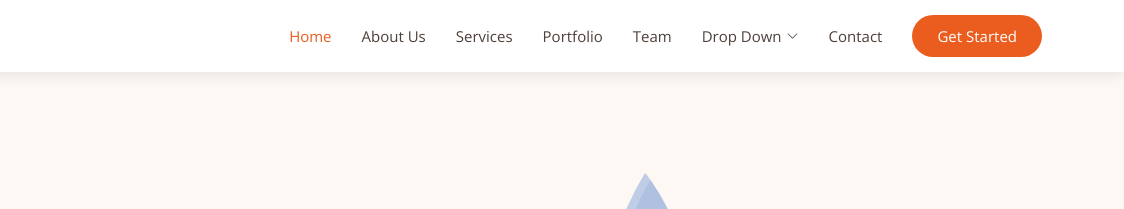
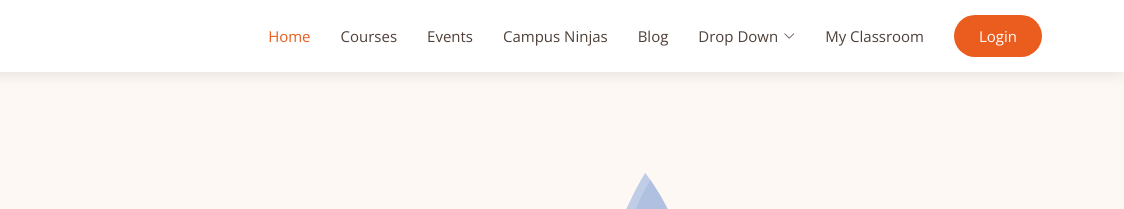
Before and after one commit to mdakram09/Coding-Ninjas-Events-Page-Clone, a website: page index.html in a window 1280 px wide. Shown: the top 209 px of the page, 156-1280 px from the left. Drawn offline with nearby package versions, Linux system fonts and the light colour scheme; files whose address does not match are found by name.

Commit message:
Navbar updated

```diff
--- a/index.html
+++ b/index.html
@@ -58,10 +58,10 @@
 
         <ul>
           <li><a class="nav-link scrollto active" href="#hero">Home</a></li>
-          <li><a class="nav-link scrollto" href="#about">About Us</a></li>
-          <li><a class="nav-link scrollto" href="#services">Services</a></li>
-          <li><a class="nav-link scrollto" href="#portfolio">Portfolio</a></li>
-          <li><a class="nav-link scrollto" href="#team">Team</a></li>
+          <li><a class="nav-link scrollto" href="#about">Courses</a></li>
+          <li><a class="nav-link scrollto" href="#services">Events</a></li>
+          <li><a class="nav-link scrollto" href="#portfolio">Campus Ninjas</a></li>
+          <li><a class="nav-link scrollto" href="#team">Blog</a></li>
           <li class="dropdown"><a href="#"><span>Drop Down</span> <i class="bi bi-chevron-down"></i></a>
             <ul>
               <li><a href="#">Drop Down 1</a></li>
@@ -79,8 +79,8 @@
               <li><a href="#">Drop Down 4</a></li>
             </ul>
           </li>
-          <li><a class="nav-link scrollto" href="#contact">Contact</a></li>
-          <li><a class="getstarted scrollto" href="#about">Get Started</a></li>
+          <li><a class="nav-link scrollto" href="#contact">My Classroom</a></li>
+          <li><a class="getstarted scrollto" href="#about">Login</a></li>
         </ul>
         <i class="bi bi-list mobile-nav-toggle"></i>
       </nav><!-- .navbar -->
```
